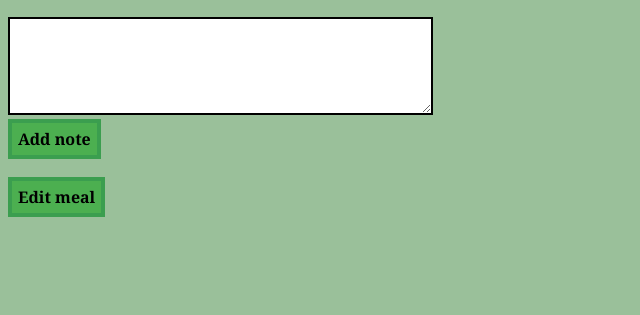
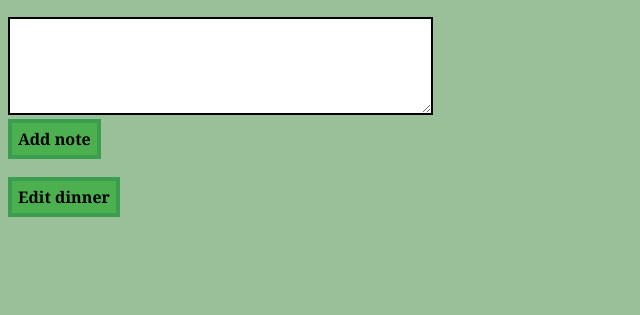
Before and after one commit to Fakor/DinnerVault, a Django app: template src/main/templates/main/detail.html in a window 1280 px wide. Shown: the part 308-623 px from the top of the page, without its empty margins (0-640 px from the left). Run offline with Django 3.2, Linux system fonts and the light colour scheme; the template is opened without the code that fills it, so the values that code supplies are empty; parts of the project's set-up code (start-up, migrations or seed data) failed here and were passed over.

Commit message:
Some minor style changes

```diff
--- a/src/main/templates/main/detail.html
+++ b/src/main/templates/main/detail.html
@@ -46,7 +46,7 @@
         <button type="submit"
                 class="style1"
                 onclick='this.form.action="/main/edit_meal/{{ meal.id }}/";'>
-                Edit meal
+                Edit dinner
         </button>
     </form>
 </body>
--- a/src/my_statics/main/css/base.css
+++ b/src/my_statics/main/css/base.css
@@ -111,5 +111,5 @@ textarea.note{
     border: 2px solid black;
 }
 
-select.date {
+.select.date {
 }
```
Lines whose indentation alone changed are shown as unchanged.
